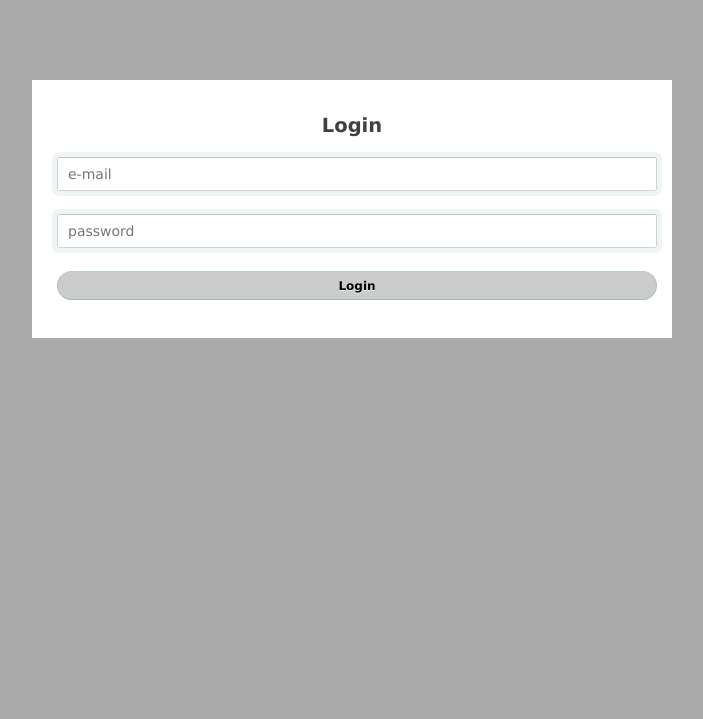
After one commit to paulovelho/MagratheaContacts, a PHP site: page /Views/login.html in a window 1280 px wide. The commit adds this page. Shown: the top 719 px of the page, without its empty margins (288-991 px from the left). Run offline with PHP 8.4, Linux system fonts and the light colour scheme; a stand-in replaces the project's code that opens the database connection.

Commit message:
login for admin

```diff
--- a/Admin/addSource.php
+++ b/Admin/addSource.php
@@ -1,6 +1,6 @@
 <div class="row-fluid">
 	<div class="span12 mag_section">
-		<header><h3>New Mail</h3>
+		<header><h3>New Source</h3>
 		</header>
 		<content>
 			<form id="form_add">
--- /dev/null
+++ b/app/Views/login.html
@@ -0,0 +1,66 @@
+<html>
+	<head>
+		<title>Magrathea Contacts</title>
+		<style>
+	body {
+		font: 13px/20px 'Lucida Grande', Tahoma, Verdana, sans-serif;
+		color: #404040;
+		background: #AAA;
+	}
+	.container {
+		margin: 80px auto;
+		width: 640px;
+	}
+	.login {
+		background-color: #FFF;
+		padding: 20px;
+	}
+		.login h1 {
+			text-align: center;
+			width: 100%;
+		}
+		.login input {
+			width: 100%;
+			font-family: 'Lucida Grande', Tahoma, Verdana, sans-serif;
+			font-size: 14px;
+			margin: 5px;
+			padding: 0 10px;
+			height: 34px;
+			color: #404040;
+			background: white;
+			border: 1px solid;
+			border-color: #c4c4c4 #d1d1d1 #d4d4d4;
+			border-radius: 2px;
+			outline: 5px solid #eff4f7;
+  		}
+  		.login .bt {
+			padding: 0 18px;
+			height: 29px;
+			font-size: 12px;
+			font-weight: bold;
+			color: #000;
+			text-shadow: 0 1px #e3f1f1;
+			background: #CCC;
+			border: 1px solid;
+			border-color: #b4ccce #b3c0c8 #9eb9c2;
+			border-radius: 16px;
+			outline: 0;
+  		}
+
+		</style>
+	</head>
+	<body>
+
+	<section class="container">
+		<div class="login">
+			<h1>Login</h1>
+			<form method="post" action="login.php">
+				<p><input type="text" name="email" value="" placeholder="e-mail"></p>
+				<p><input type="password" name="password" value="" placeholder="password"></p>
+				<p class="submit"><input type="submit" class="bt" name="commit" value="Login"></p>
+			</form>
+		</div>
+	</section>
+
+	</body>
+</html>
```
Also changed, not shown: app/Models/Admin.php (added, +16 -0 lines), app/Models/Base/AdminBase.php (added, +40 -0 lines), app/admin.php (+16 -5 lines), app/login.php (added, +16 -0 lines), database/contacts.sql (+15 -1 lines).
